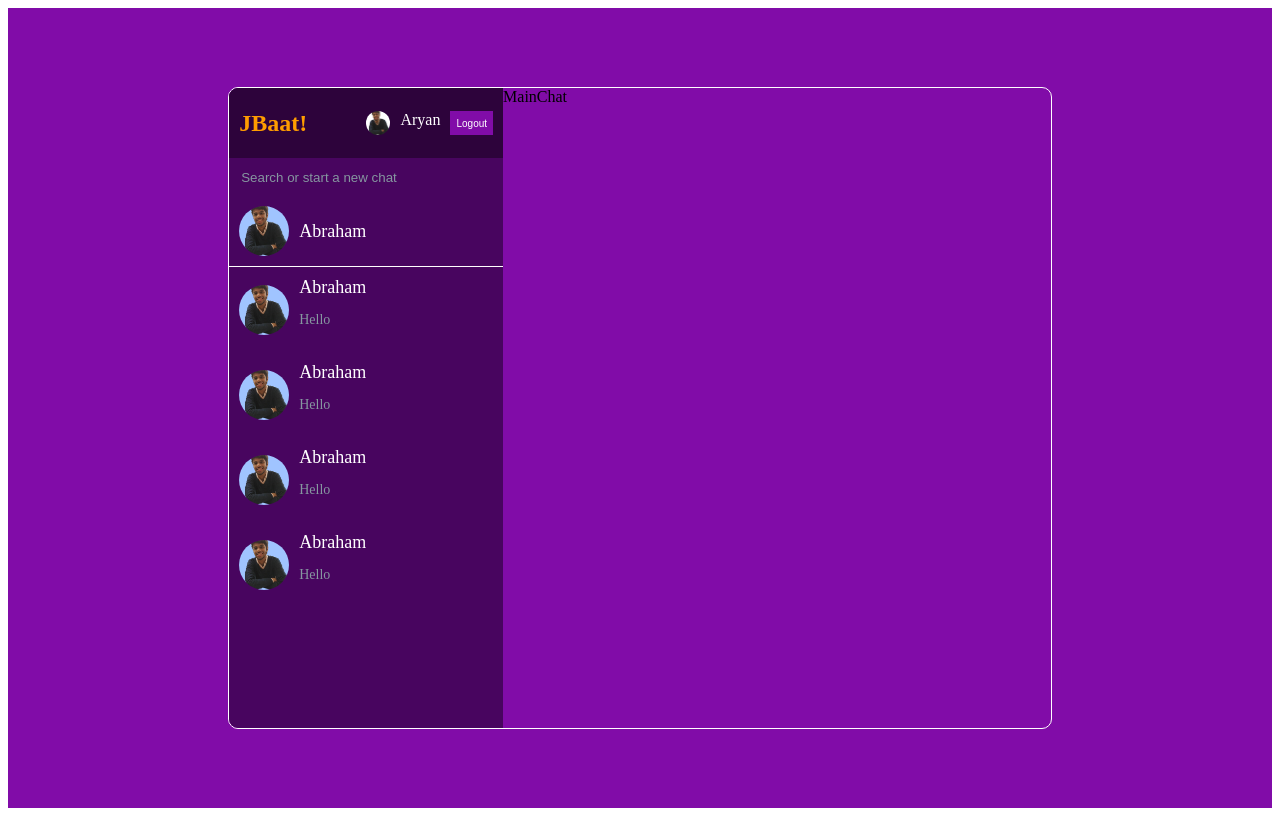
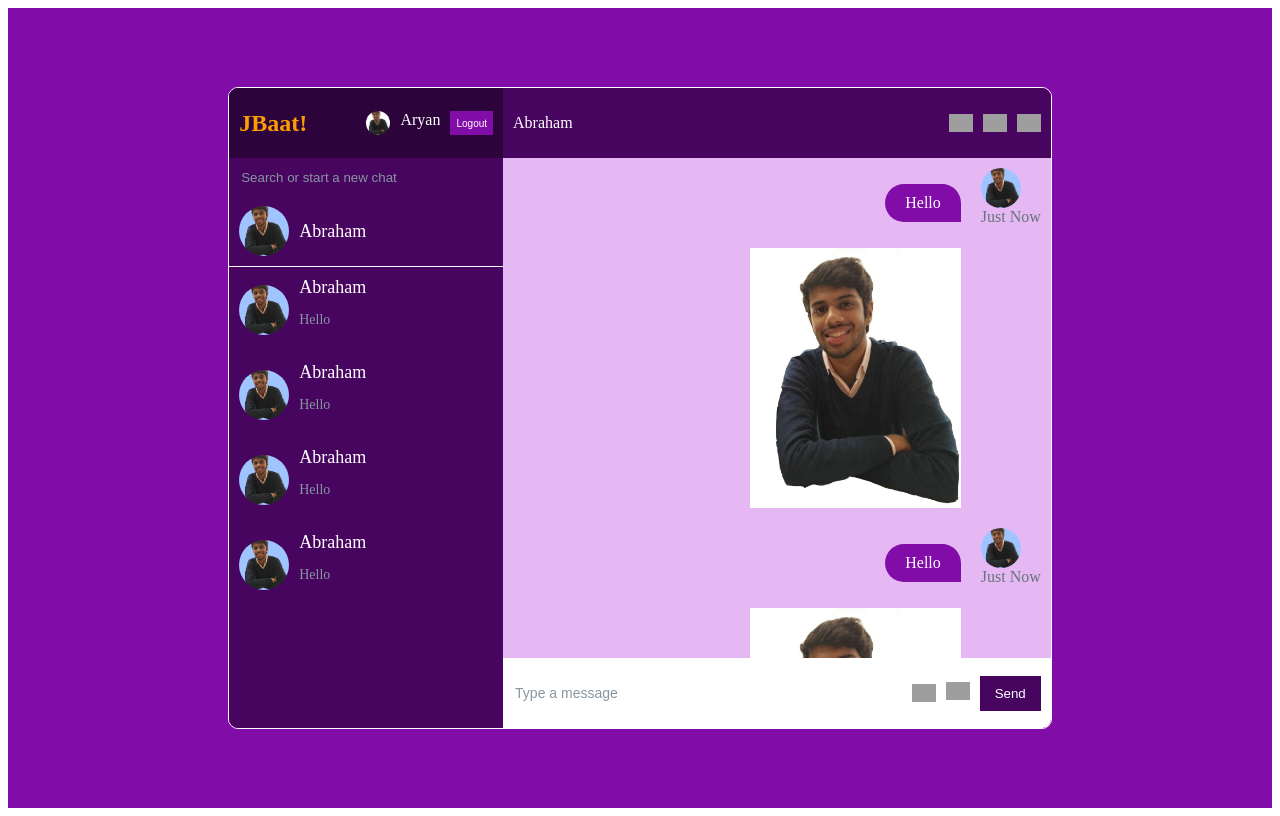
Before and after one commit to aryanabraham/JBaat, a React (Create React App) app: page / in a window 1280 px wide. Built offline with nearby package versions, Linux system fonts and the light colour scheme; grey boxes are pictures that could not be loaded; the HTML template or start-up script is replaced by a standard one.

Commit message:
Add icons for voice/video call and more

```diff
--- a/src/components/MainChat.jsx
+++ b/src/components/MainChat.jsx
@@ -1,7 +1,25 @@
 import React from "react";
+import Video from "../img/video.png";
+import Call from "../img/telephone.png";
+import More from "../img/more.png";
+import Messages from "../components/Messages";
+import Input from "../components/Input";
 
 const MainChat = () => {
-  return <div className="mainchat">MainChat</div>;
+  return (
+    <div className="mainchat">
+      <div className="chatInfo">
+        <span>Abraham</span>
+        <div className="chatIcons">
+          <img src={Video} alt="" />
+          <img src={Call} alt="" />
+          <img src={More} alt="" />
+        </div>
+      </div>
+      <Messages />
+      <Input />
+    </div>
+  );
 };
 
 export default MainChat;
```
